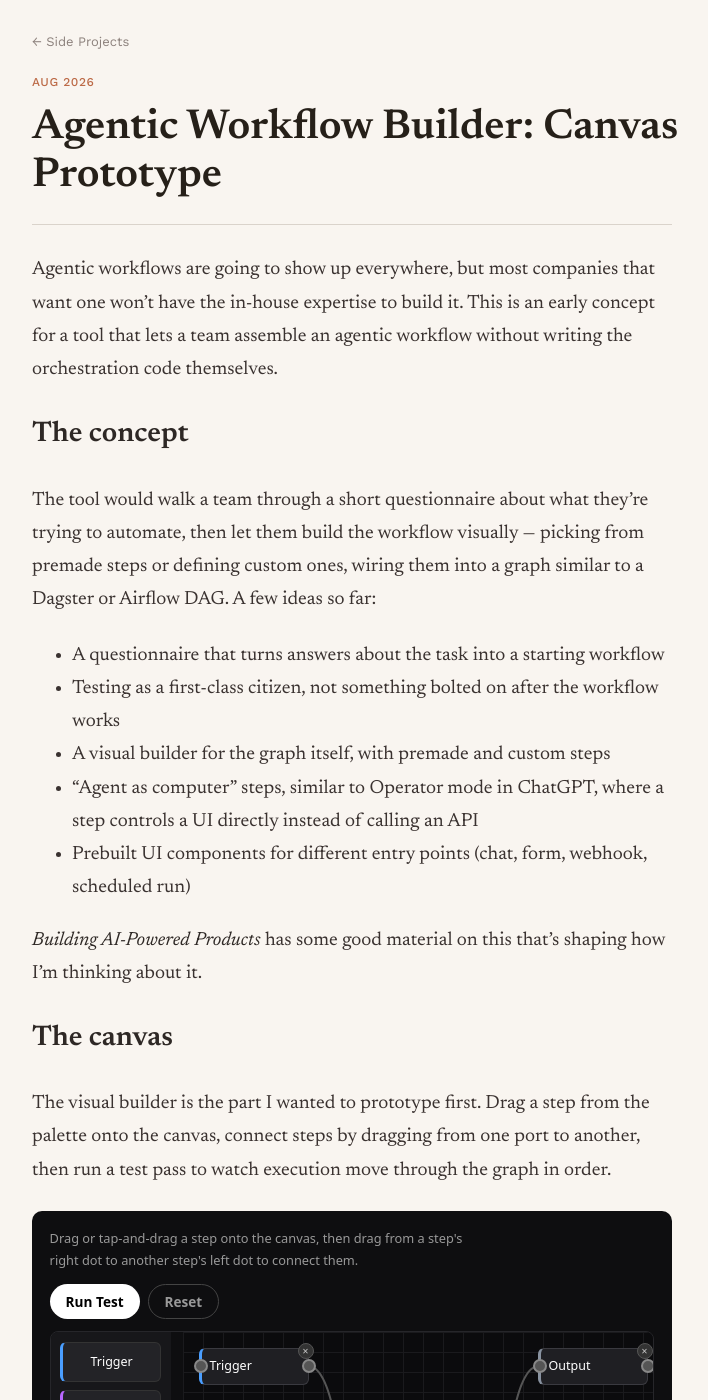
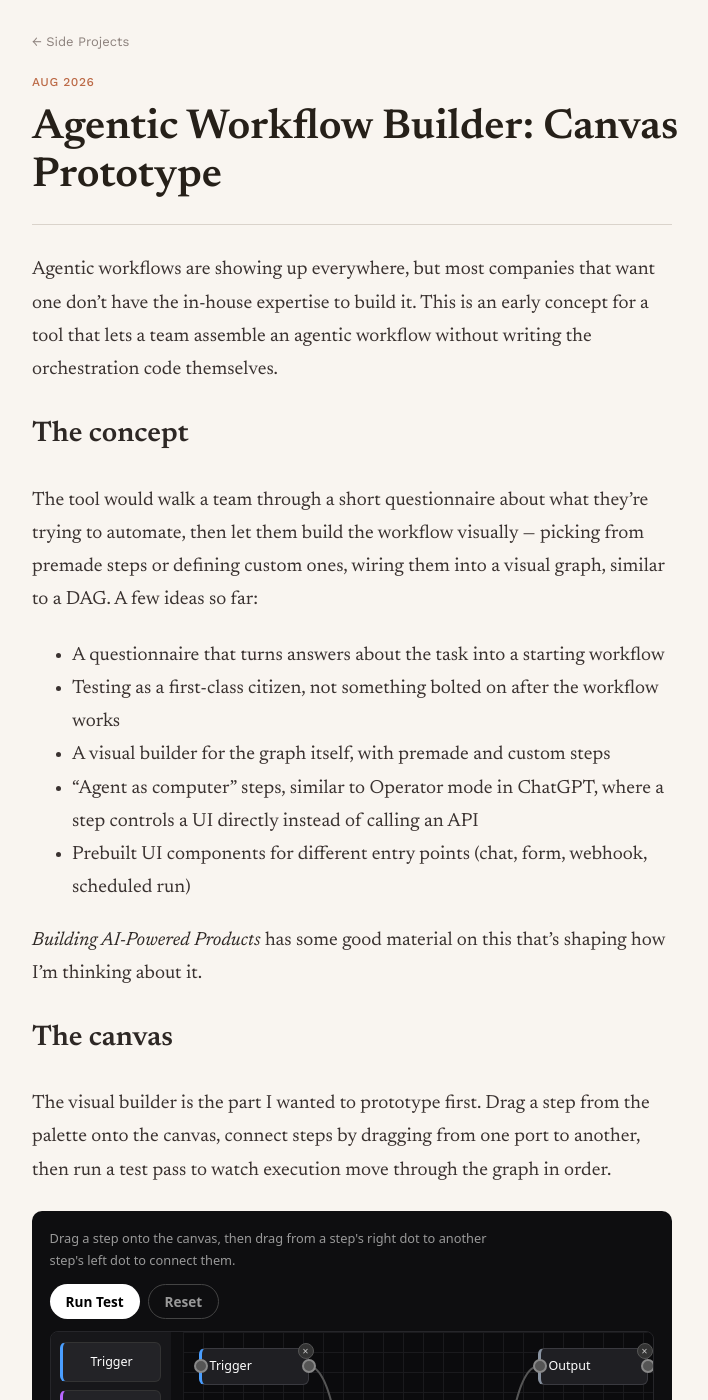
Before and after one commit to JohnSpencerTerry/wb, a Jekyll site: the page built from _side_projects/agentic-workflow-builder-canvas-prototype.md, in a window 1280 px wide and 1400 px high, scrolled down 199 px. Shown: the whole window, without its empty margins (242-950 px from the left). Built offline with Jekyll 4.4.1, drawn with Linux system fonts in a browser that asks for light colours; some of the changed text lies outside the part shown.

Commit message:
update project article

```diff
--- a/_side_projects/agentic-workflow-builder-canvas-prototype.md
+++ b/_side_projects/agentic-workflow-builder-canvas-prototype.md
@@ -4,11 +4,11 @@ title: "Agentic Workflow Builder: Canvas Prototype"
 date: 2026-08-16
 ---
 
-Agentic workflows are going to show up everywhere, but most companies that want one won't have the in-house expertise to build it. This is an early concept for a tool that lets a team assemble an agentic workflow without writing the orchestration code themselves.
+Agentic workflows are showing up everywhere, but most companies that want one don't have the in-house expertise to build it. This is an early concept for a tool that lets a team assemble an agentic workflow without writing the orchestration code themselves.
 
 ## The concept
 
-The tool would walk a team through a short questionnaire about what they're trying to automate, then let them build the workflow visually — picking from premade steps or defining custom ones, wiring them into a graph similar to a Dagster or Airflow DAG. A few ideas so far:
+The tool would walk a team through a short questionnaire about what they're trying to automate, then let them build the workflow visually — picking from premade steps or defining custom ones, wiring them into a visual graph, similar to a DAG. A few ideas so far:
 
 - A questionnaire that turns answers about the task into a starting workflow
 - Testing as a first-class citizen, not something bolted on after the workflow works
@@ -24,7 +24,7 @@ The visual builder is the part I wanted to prototype first. Drag a step from the
 
 <div id="awb" class="awb-panel">
   <div class="awb-toolbar">
-    <span class="awb-hint">Drag or tap-and-drag a step onto the canvas, then drag from a step's right dot to another step's left dot to connect them.</span>
+    <span class="awb-hint">Drag a step onto the canvas, then drag from a step's right dot to another step's left dot to connect them.</span>
     <div class="awb-actions">
       <button type="button" class="awb-run">Run Test</button>
       <button type="button" class="awb-reset">Reset</button>
@@ -409,7 +409,7 @@ The visual builder is the part I wanted to prototype first. Drag a step from the
 
 ## Step details
 
-What each step actually needs under the hood. These are inert here — nothing wires into the canvas above — but set the fields to see how each step's config would read.
+Some visual thoughts on what each step actually needs under the hood. Nothing wires into the canvas above but these visuals help set the fields to see how each step's config would read.
 
 <div class="awbd-grid">
   <div class="awbd-card">
```
Also changed, not shown: _articles/sharing-claude-skills-across-projects.md (+3 -3 lines).
